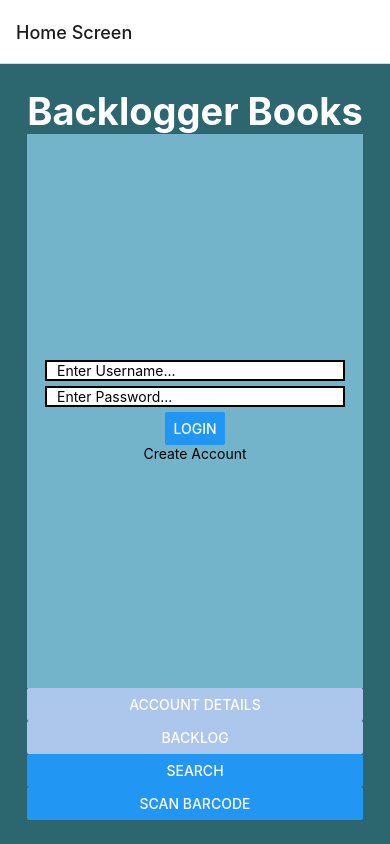
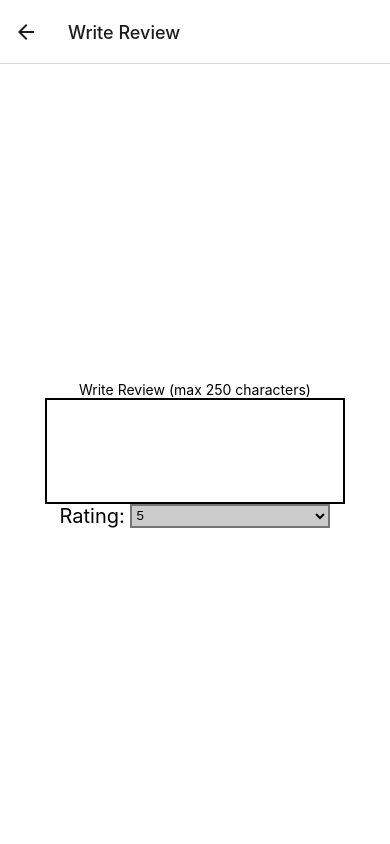
Before and after one commit to jayson-ambrose/backlogger-books, a React Native app in the folder client/: screen /WriteReview in a window 390 px wide. Built offline with nearby package versions, Linux system fonts and the light colour scheme; no server answers.

Commit message:
began work on write review

```diff
--- a/client/App.js
+++ b/client/App.js
@@ -11,6 +11,7 @@ import Details from './components/Details'
 import AccountDetails from './components/AccountDetails'
 import Backlog from './components/Backlog'
 import Reviews from './components/Reviews'
+import WriteReview from './components/WriteReview';
 
 const Stack = createNativeStackNavigator()
 
@@ -32,7 +33,7 @@ export default function App() {
             <Stack.Screen
               name = 'Search'
               component ={Search}
-              options={{title: 'Find Titles'}}
+              options={{title: 'Search Open Library'}}
             />
             <Stack.Screen
               name = 'Details'
@@ -59,6 +60,11 @@ export default function App() {
               component ={Reviews}
               options={{title: 'Reviews'}}
             />
+            <Stack.Screen
+              name = 'WriteReview'
+              component ={WriteReview}
+              options={{title: 'Write Review'}}
+            />
           </Stack.Navigator>
       </NavigationContainer>
     </RecoilRoot>
--- a/client/components/AccountDetails.js
+++ b/client/components/AccountDetails.js
@@ -10,12 +10,11 @@ function AccountDetails({navigation}) {
 
     const booksReviewed = activeAccount.reviews.map((review) => {
 
-        const {title, author, isbn, id} = review.book
+        const {title, id} = review.book
 
         return (
                 <Text key={id}>{title}</Text>
-        )
-    })
+        )})
 
     return(
         <View style={styles.container}>
@@ -25,9 +24,7 @@ function AccountDetails({navigation}) {
             <Text>{activeAccount.favorite_author ? activeAccount.favorite_author : "No author selected"}</Text>
             <Text>Books Reviewed({numBooksReviewed}):</Text>
             {booksReviewed}
-        </View>
-    )
-}
+        </View>)}
 
 export default AccountDetails
 
--- a/client/components/Details.js
+++ b/client/components/Details.js
@@ -1,15 +1,14 @@
 import React, {useEffect, useState} from 'react'
 import { Button, StyleSheet, Text, View, Image, Alert} from 'react-native';
 import { useRecoilState } from 'recoil'
-import { activeAccountAtom } from './lib/atoms';
+import { activeAccountAtom, bookAtom } from './lib/atoms';
 
 function Details({route, navigation}) {
 
     const {isbn, title, author} = route.params
 
     const[activeAccount, setActiveAccount] = useRecoilState(activeAccountAtom)
-    const[book, setBook] = useState({})
-
+    const[book, setBook] = useRecoilState(bookAtom)
 
     const payload = {
         isbn: isbn,
@@ -32,8 +31,6 @@ function Details({route, navigation}) {
                 console.log(resp.json())
             }})
     },[])
-
-    console.log(book)
 
     function processBacklog() {
 
@@ -86,9 +83,7 @@ function Details({route, navigation}) {
         <Text>{author}</Text>
         <Text>{isbn}</Text>
         {backlogButton}
-
         <Button title="Reviews" onPress={() => navigation.navigate('Reviews', {isbn: isbn, title: title, author: author})}/>
-
       </View>
     )
 }
--- a/client/components/LandingScreen.js
+++ b/client/components/LandingScreen.js
@@ -1,5 +1,5 @@
 import { StyleSheet, Text, View, Button, Alert } from "react-native";
-import React from 'react'
+import React, {useEffect} from 'react'
 import {useRecoilState, useSetRecoilState, useRecoilValue} from 'recoil'
 import {activeAccountAtom, loggedInAtom} from './lib/atoms'
 
@@ -8,7 +8,26 @@ import Logout from './Logout'
 
 export default function LandingScreen({navigation}) {
 
-    const loggedIn = useRecoilValue(loggedInAtom)
+    const [loggedIn, setLoggedIn] = useRecoilState(loggedInAtom)
+    const setActiveAccount = useSetRecoilState(activeAccountAtom)
+
+    useEffect(() => {
+      fetch('http://127.0.0.1:5055/check_session')
+      .then(resp => {
+        if (resp.ok){
+          resp.json().then(data => {
+            setActiveAccount(data)
+            setLoggedIn(true)
+          })
+        }
+        else {
+          setActiveAccount(null)
+
+
+        }
+      })
+
+    }, [])
 
     let accountDetailsButton = (
 
--- a/client/components/Reviews.js
+++ b/client/components/Reviews.js
@@ -1,17 +1,63 @@
-import React from 'react'
-import { Button, StyleSheet, Text, View } from 'react-native';
+import React, { useEffect, useState } from 'react'
+import { StyleSheet, Text, View, ScrollView, Button, Alert } from 'react-native';
+import { useRecoilValue} from 'recoil'
+import { bookAtom, loggedInAtom } from './lib/atoms';
 
-function Reviews({navigation, route}) {
+function Reviews({ navigation }) {
 
-    const {isbn, title, author} = route.params
+    const reviewBook = useRecoilValue(bookAtom)
+    const loggedIn = useRecoilValue(loggedInAtom)
+
+    const [reviewsList, setReviewsList] = useState([])
+
+    const {title, author, isbn, id} = reviewBook
+
+    useEffect(() => {
+        fetch(`http://127.0.0.1:5055/books/${id}/reviews`)
+        .then(resp => {
+            if(resp.ok){
+                resp.json().then(data => setReviewsList(data))
+            }})
+        .catch(error => console.log(error.message))
+    }, [])
+
+    const displayReviews = reviewsList.map((review) => {
+        return (
+            <View key={review.id}>
+                <Text style={styles.username}>{review.user.username}</Text>
+                <Text>{review.review_text}</Text>
+                <Text>{review.rating}/10</Text>
+            </View>
+        )})
+
+    let reviewBookButton =(
+        <Button
+            color={'#adc6ec'}
+            title='Write Review'
+            onPress={() => promptLogin() } />)
+
+    if(loggedIn) {
+        reviewBookButton = (
+            <Button
+                title='Write Review'
+                onPress={() => navigation.navigate('WriteReview')}/>)}
+
+    function promptLogin () {
+        Alert.alert('Go to log-in screen?', 'Must be logged in to write reviews.', [
+            {text: 'Login', onPress: () => navigation.navigate('LandingScreen')},
+            {text: 'Cancel'}
+        ])}
 
     return(
         <View style={styles.container}>
             <Text style={styles.title}>{title}</Text>
             <Text>{author}</Text>
             <Text>{isbn}</Text>
-        </View>
-    )
+            {reviewBookButton}
+            <ScrollView>
+                {displayReviews}
+            </ScrollView>
+        </View>)
 }
 
 export default Reviews
@@ -25,6 +71,10 @@ const styles = StyleSheet.create({
     },
     title: {
         fontSize: 20,
-        fontWeight: 'bold'
+        fontWeight: 'bold',
+    },
+    username: {
+        fontSize: 15,
+        fontWeight: 'bold',
     }
   });
--- a/client/components/Search.js
+++ b/client/components/Search.js
@@ -1,6 +1,6 @@
 import React, { useState, useRef } from 'react'
 import {Picker} from '@react-native-picker/picker'
-import { Button, StyleSheet, Text, View, TextInput, SectionList } from 'react-native'
+import { Button, StyleSheet, Text, View, TextInput} from 'react-native'
 import SearchDisplay from './SearchDisplay'
 import { useRecoilValue } from 'recoil'
 import { activeAccountAtom } from './lib/atoms'
--- /dev/null
+++ b/client/components/WriteReview.js
@@ -0,0 +1,76 @@
+import React, { useState, useEffect } from 'react'
+import { Button, StyleSheet, Text, View, TextInput } from 'react-native';
+import {Picker} from '@react-native-picker/picker'
+
+function WriteReview({ navigation }) {
+
+    const [textField, setTextField] = useState('')
+    const [rating, setRating] = useState(5)
+
+    return(
+        <View style={styles.container}>
+            <Text>Write Review (max 250 characters)</Text>
+            <TextInput
+                editable
+                multiline
+                numberOfLines={6}
+                maxLength={250}
+                style={styles.reviewfield}
+                value={textField}
+                onChange={(value) => setTextField(value)}
+            />
+            <View style={styles.ratingline}>
+                <Text style={styles.ratingText}>Rating: </Text>
+                <Picker
+                    style={styles.picker}
+                    selectedValue={rating}
+                    label={rating}
+                    onValueChange={(itemValue, itemIndex) => setRating(itemValue)}
+                    enabled={true}
+                >
+                    <Picker.Item label='10' value={10} />
+                    <Picker.Item label='9' value={9} />
+                    <Picker.Item label='8' value={8} />
+                    <Picker.Item label='7' value={7} />
+                    <Picker.Item label='6' value={6} />
+                    <Picker.Item label='5' value={5} />
+                    <Picker.Item label='4' value={4} />
+                    <Picker.Item label='3' value={3} />
+                    <Picker.Item label='2' value={2} />
+                    <Picker.Item label='1' value={1} />
+                </Picker>
+            </View>
+        </View>
+    )
+}
+
+export default WriteReview
+
+const styles = StyleSheet.create({
+    container: {
+      flex: 1,
+      backgroundColor: '#fff',
+      alignItems: 'center',
+      justifyContent: 'center',
+    },
+    reviewfield: {
+      backgroundColor: '#fff',
+      borderColor: "#000000",
+      borderWidth: 2,
+      width:300,
+      paddingLeft: 10,
+      paddingRight: 10,
+    },
+    picker: {
+        alignItems: 'center',
+        borderWidth: 2,
+        width: 200,
+        backgroundColor: '#ccc'
+    },
+    ratingline: {
+        flexDirection: 'row',
+    },
+    ratingText: {
+        fontSize: 20,
+    }
+  });
--- a/client/components/lib/atoms.js
+++ b/client/components/lib/atoms.js
@@ -9,3 +9,8 @@ export const loggedInAtom = atom ({
     key: 'loggedInKey',
     default: false,
 })
+
+export const bookAtom = atom ({
+    key: 'bookKey',
+    default: {},
+})
```
Also changed, not shown: client/components/Backlog.js (+6 -8 lines), client/components/BacklogDisplay.js (indentation only), 2 other files (tests, documents, lock files or other folders).
